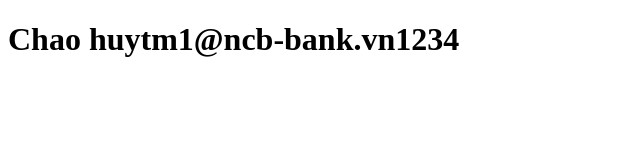
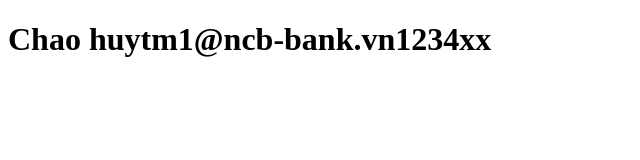
Before and after one commit to huytm1996/simple-html-app, a plain HTML site: page index.html in a window 1280 px wide. Shown: the full height of the page, 0-640 px from the left. Drawn offline with Linux system fonts and the light colour scheme.

Commit message:
27102025v2

```diff
--- a/index.html
+++ b/index.html
@@ -4,6 +4,6 @@
   <title>Hi HUYTM</title>
 </head>
 <body>
-  <h1>Chao huytm1@ncb-bank.vn1234</h1>
+  <h1>Chao huytm1@ncb-bank.vn1234xx</h1>
 </body>
 </html>
```
